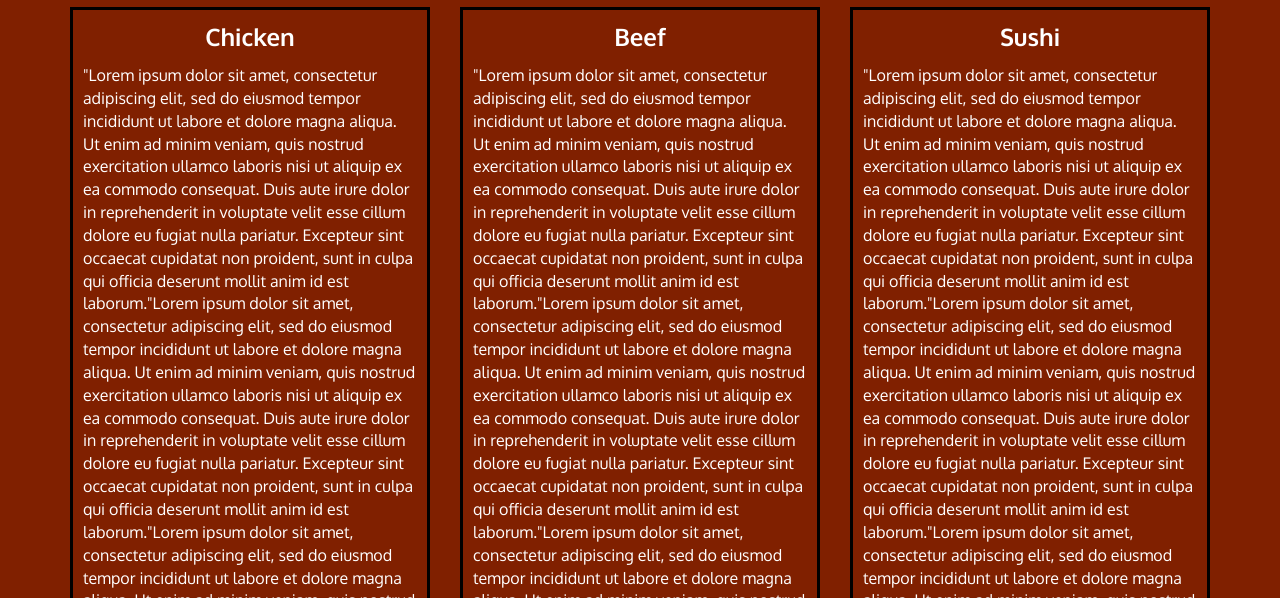
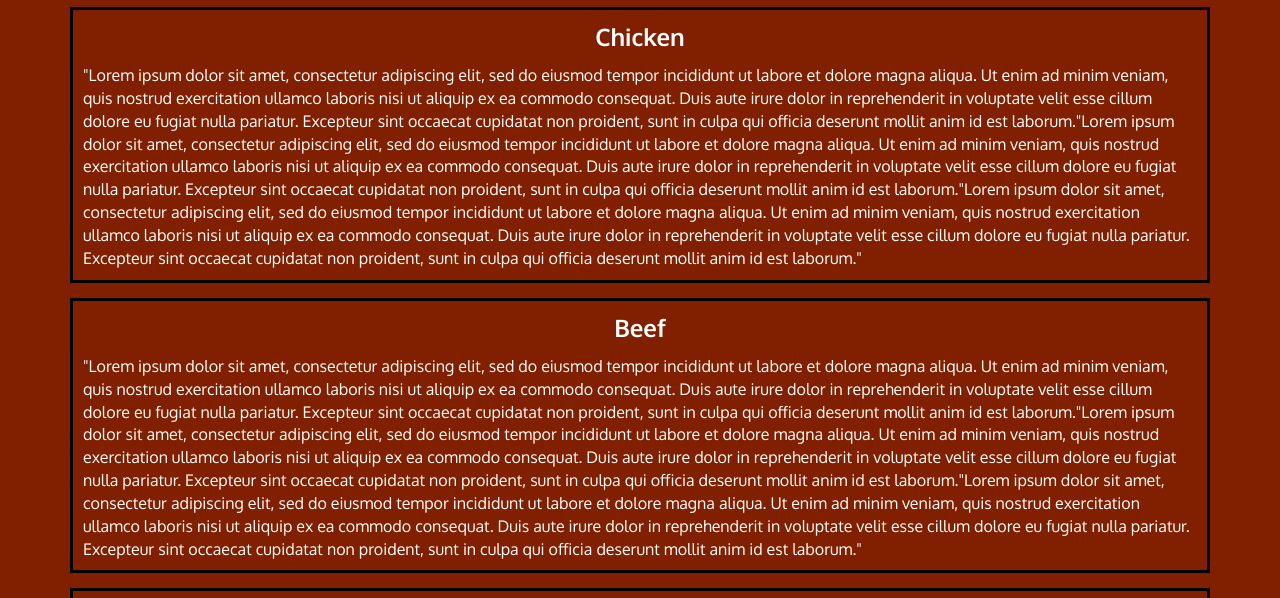
Before and after one commit to Nikhil1297/coursera-test, a plain HTML site: page assignment3/index.html in a window 1280 px wide. Shown: the part 134-732 px from the top of the page. Drawn offline with Linux system fonts and the light colour scheme; a script that the page names is missing.

Commit message:
para changes.

```diff
--- a/assignment3/index.html
+++ b/assignment3/index.html
@@ -49,15 +49,15 @@
   <div id="main-content" class="container">
     <div class="text-center our-menu">Our Menu</div>
     <div id="home-tiles" class="row">
-      <div class="col-md-4 col-sm-6 col-xs-12">
+      <div class="col-md-12 col-sm-12 col-xs-12">
         <div id="menu-tile"><span id="section1">
         <div>Chicken</div>"Lorem ipsum dolor sit amet, consectetur adipiscing elit, sed do eiusmod tempor incididunt ut labore et dolore magna aliqua. Ut enim ad minim veniam, quis nostrud exercitation ullamco laboris nisi ut aliquip ex ea commodo consequat. Duis aute irure dolor in reprehenderit in voluptate velit esse cillum dolore eu fugiat nulla pariatur. Excepteur sint occaecat cupidatat non proident, sunt in culpa qui officia deserunt mollit anim id est laborum."Lorem ipsum dolor sit amet, consectetur adipiscing elit, sed do eiusmod tempor incididunt ut labore et dolore magna aliqua. Ut enim ad minim veniam, quis nostrud exercitation ullamco laboris nisi ut aliquip ex ea commodo consequat. Duis aute irure dolor in reprehenderit in voluptate velit esse cillum dolore eu fugiat nulla pariatur. Excepteur sint occaecat cupidatat non proident, sunt in culpa qui officia deserunt mollit anim id est laborum."Lorem ipsum dolor sit amet, consectetur adipiscing elit, sed do eiusmod tempor incididunt ut labore et dolore magna aliqua. Ut enim ad minim veniam, quis nostrud exercitation ullamco laboris nisi ut aliquip ex ea commodo consequat. Duis aute irure dolor in reprehenderit in voluptate velit esse cillum dolore eu fugiat nulla pariatur. Excepteur sint occaecat cupidatat non proident, sunt in culpa qui officia deserunt mollit anim id est laborum." </span></div>
       </div>
-      <div class="col-md-4 col-sm-6 col-xs-12">
+      <div class="col-md-12 col-sm-12 col-xs-12">
         <div id="specials-tile"><span id="section2">
           <div>Beef</div>"Lorem ipsum dolor sit amet, consectetur adipiscing elit, sed do eiusmod tempor incididunt ut labore et dolore magna aliqua. Ut enim ad minim veniam, quis nostrud exercitation ullamco laboris nisi ut aliquip ex ea commodo consequat. Duis aute irure dolor in reprehenderit in voluptate velit esse cillum dolore eu fugiat nulla pariatur. Excepteur sint occaecat cupidatat non proident, sunt in culpa qui officia deserunt mollit anim id est laborum."Lorem ipsum dolor sit amet, consectetur adipiscing elit, sed do eiusmod tempor incididunt ut labore et dolore magna aliqua. Ut enim ad minim veniam, quis nostrud exercitation ullamco laboris nisi ut aliquip ex ea commodo consequat. Duis aute irure dolor in reprehenderit in voluptate velit esse cillum dolore eu fugiat nulla pariatur. Excepteur sint occaecat cupidatat non proident, sunt in culpa qui officia deserunt mollit anim id est laborum."Lorem ipsum dolor sit amet, consectetur adipiscing elit, sed do eiusmod tempor incididunt ut labore et dolore magna aliqua. Ut enim ad minim veniam, quis nostrud exercitation ullamco laboris nisi ut aliquip ex ea commodo consequat. Duis aute irure dolor in reprehenderit in voluptate velit esse cillum dolore eu fugiat nulla pariatur. Excepteur sint occaecat cupidatat non proident, sunt in culpa qui officia deserunt mollit anim id est laborum."</span></div>
       </div>
-      <div class="col-md-4 col-sm-12 col-xs-12">
+      <div class="col-md-12 col-sm-12 col-xs-12">
             <div id="map-tile">
             <span id="section3">
             <div>Sushi</div>"Lorem ipsum dolor sit amet, consectetur adipiscing elit, sed do eiusmod tempor incididunt ut labore et dolore magna aliqua. Ut enim ad minim veniam, quis nostrud exercitation ullamco laboris nisi ut aliquip ex ea commodo consequat. Duis aute irure dolor in reprehenderit in voluptate velit esse cillum dolore eu fugiat nulla pariatur. Excepteur sint occaecat cupidatat non proident, sunt in culpa qui officia deserunt mollit anim id est laborum."Lorem ipsum dolor sit amet, consectetur adipiscing elit, sed do eiusmod tempor incididunt ut labore et dolore magna aliqua. Ut enim ad minim veniam, quis nostrud exercitation ullamco laboris nisi ut aliquip ex ea commodo consequat. Duis aute irure dolor in reprehenderit in voluptate velit esse cillum dolore eu fugiat nulla pariatur. Excepteur sint occaecat cupidatat non proident, sunt in culpa qui officia deserunt mollit anim id est laborum."Lorem ipsum dolor sit amet, consectetur adipiscing elit, sed do eiusmod tempor incididunt ut labore et dolore magna aliqua. Ut enim ad minim veniam, quis nostrud exercitation ullamco laboris nisi ut aliquip ex ea commodo consequat. Duis aute irure dolor in reprehenderit in voluptate velit esse cillum dolore eu fugiat nulla pariatur. Excepteur sint occaecat cupidatat non proident, sunt in culpa qui officia deserunt mollit anim id est laborum."</span>
```
